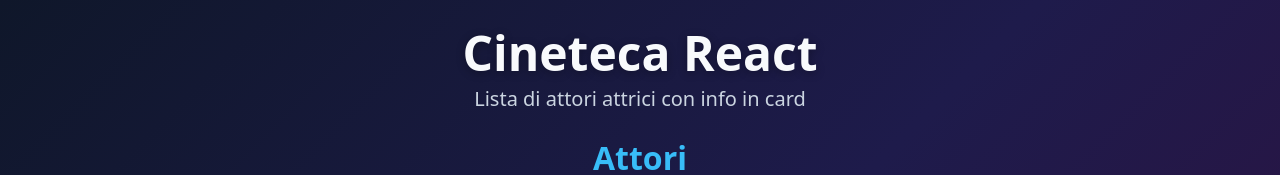
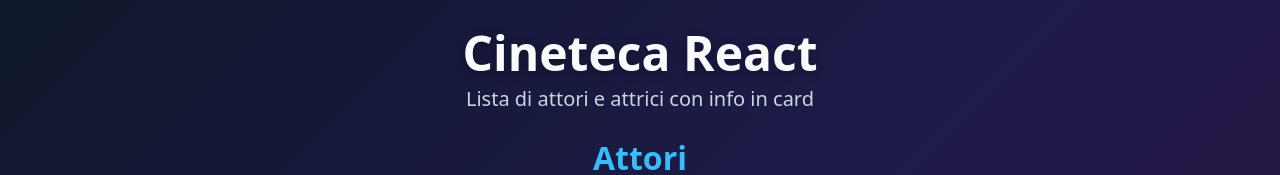
Before and after one commit to francescoguttuso/react-api, a React (Vite) app: page / in a window 1280 px wide. Shown: the top 175 px of the page. Built offline with nearby package versions, Linux system fonts and the light colour scheme; no server answers.

Commit message:
style: update text for clarity in actor and actress list and adjust card image styling for better fit

```diff
--- a/src/App.jsx
+++ b/src/App.jsx
@@ -47,7 +47,7 @@ function App() {
   return (
     <div>
       <h1>Cineteca React</h1>
-      <p>Lista di attori attrici con info in card</p>
+      <p>Lista di attori e attrici con info in card</p>
       <h2>Attori</h2>
       <div className="cards-grid">
         {actors.map((actor) => (
--- a/src/components/Card.css
+++ b/src/components/Card.css
@@ -33,12 +33,14 @@
   height: 350px;
   overflow: hidden;
   background-color: #f0f0f0;
+  margin-top: 1rem;
 }
 
 .card-image {
   width: 100%;
   height: 100%;
-  object-fit: cover;
+  object-fit: contain;
+  background-color: #f0f0f0;
 }
 
 .card-content {
```
